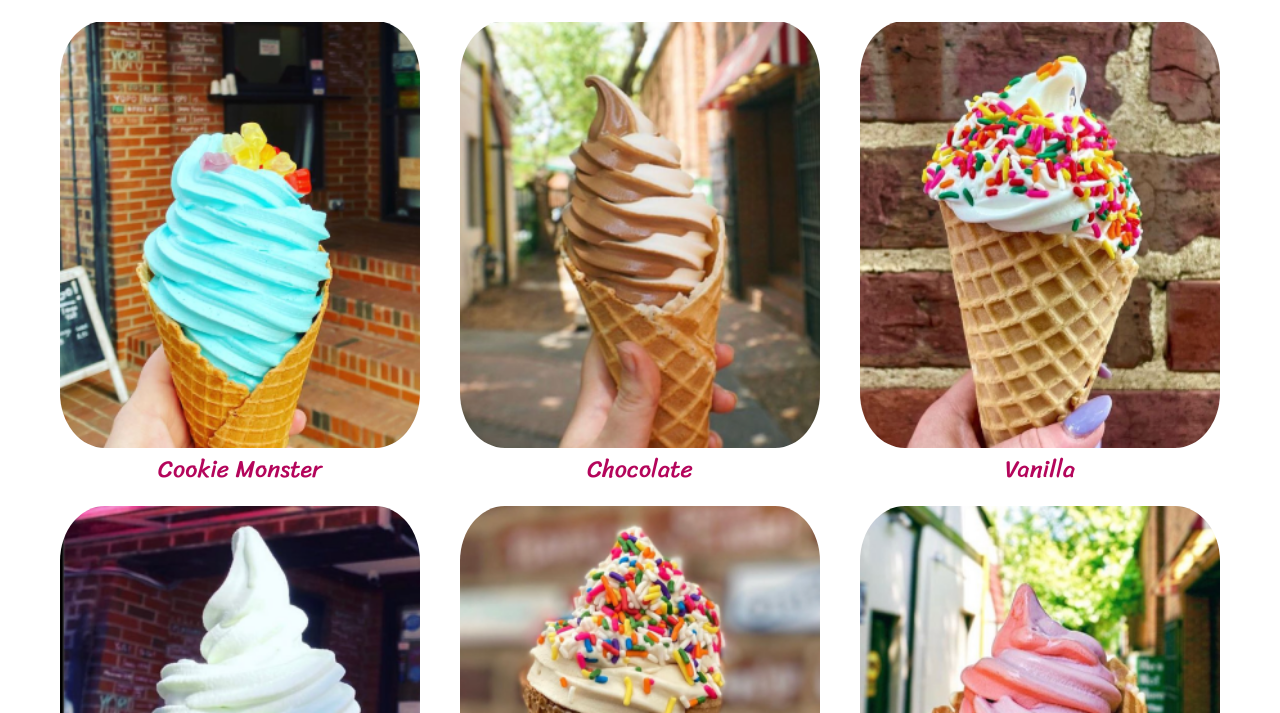
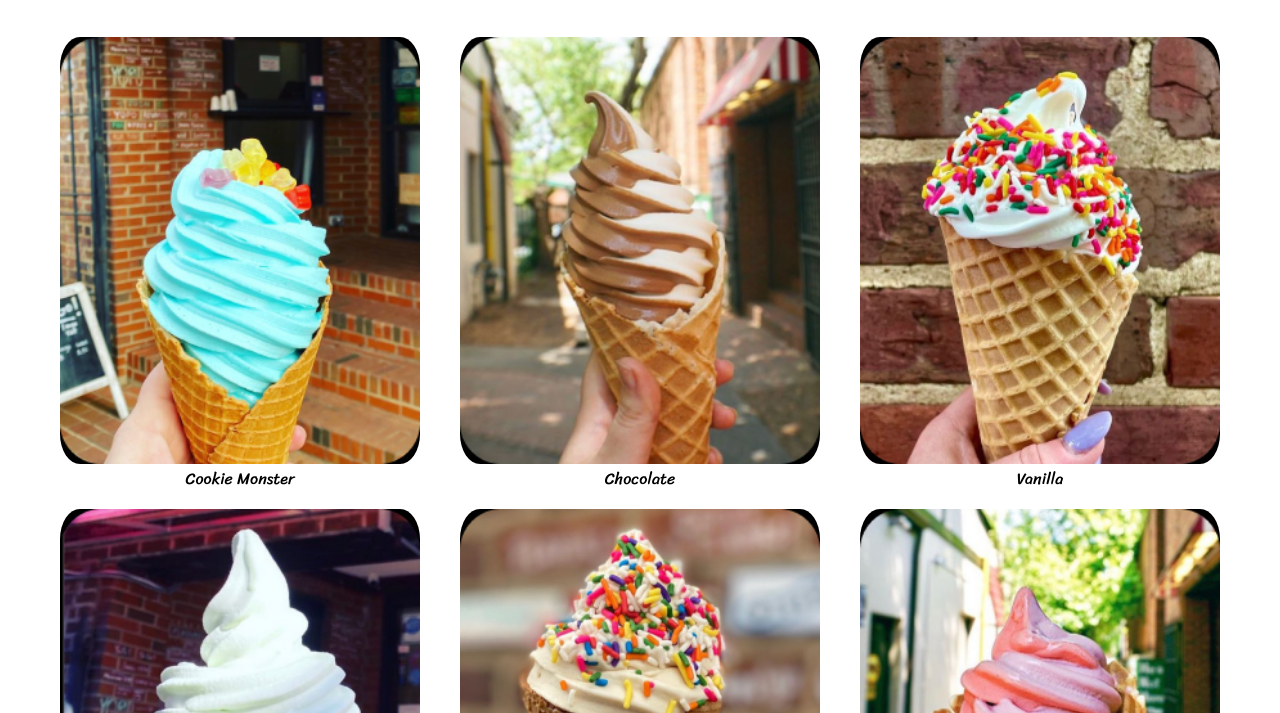
Before and after one commit to thomas-k1/COMP126-Final, a plain HTML site: page menu.html in a window 1280 px wide. Shown: the part 87-800 px from the top of the page. Drawn offline with Linux system fonts and the light colour scheme; a web font is replaced by a local one.

Commit message:
changed flavors

```diff
--- a/css/menu_style.css
+++ b/css/menu_style.css
@@ -1,7 +1,47 @@
+.flavor {
+    display: flex;
+    flex-direction: column;
+    justify-content: center;
+    align-items: center;
+    position: relative;
+}
+
+.flavor > img {
+    width: 90%;
+    padding: 0px 10px;
+    border-radius: 30px;
+    transition: opacity 0.3s ease; /* Apply transition only to the opacity */
+}
+.flavor::after {
+    content: 'More Info Coming Soon';
+    text-align: center;
+    line-height: 1;
+    position: absolute;
+    top: 50%;
+    left: 50%;
+    transform: translate(-50%, -50%);
+    opacity: 0;
+    color: black; /* Text color */
+    font-size: 1.5em;
+    font-weight: bold;
+    transition: opacity 0.3s ease;
+}
+
+.flavor:hover > img {
+    opacity: 0.5;
+    mix-blend-mode: overlay; /* Blend the black overlay with the image */
+}
+
+.flavor:hover::after {
+    opacity: 1;
+}
+
+/* Grid layout */
 .flavor-grid {
     display: grid;
     grid-template-columns: 1fr 1fr;
     grid-template-rows: 1fr 1fr 1fr;
+    padding-top: 2vh;
 }
 
 .flavor1 {
@@ -34,38 +74,10 @@
     grid-row: 3 / 4;
 }
 
-.flavor {
-    display: flex;
-    flex-direction: column;
-    justify-content: center;
-    align-items: center;
-}
-
-.flavor > img {
-    width: 90%;
-    padding: 0px 10px;
-    border-radius: 30px;
-}
-
-.flavor > p {
-    color: #B4055B;
-}
-
 @media screen and (min-width: 1000px) {
     .flavor-grid {
-        display: grid;
         grid-template-columns: 1fr 1fr 1fr;
         grid-template-rows: 1fr 1fr;
-    }
-
-    .flavor1 {
-        grid-column: 1 / 2;
-        grid-row: 1 / 2;
-    }
-
-    .flavor2 {
-        grid-column: 2 / 3;
-        grid-row: 1 / 2;
     }
 
     .flavor3 {
@@ -87,12 +99,4 @@
         grid-column: 3 / 4;
         grid-row: 2 / 3;
     }
-
-    .flavor > img {
-        border-radius: 55px;
-    }
-
-    .flavor > p {
-        font-size: 24px;
-    }
 }
```
